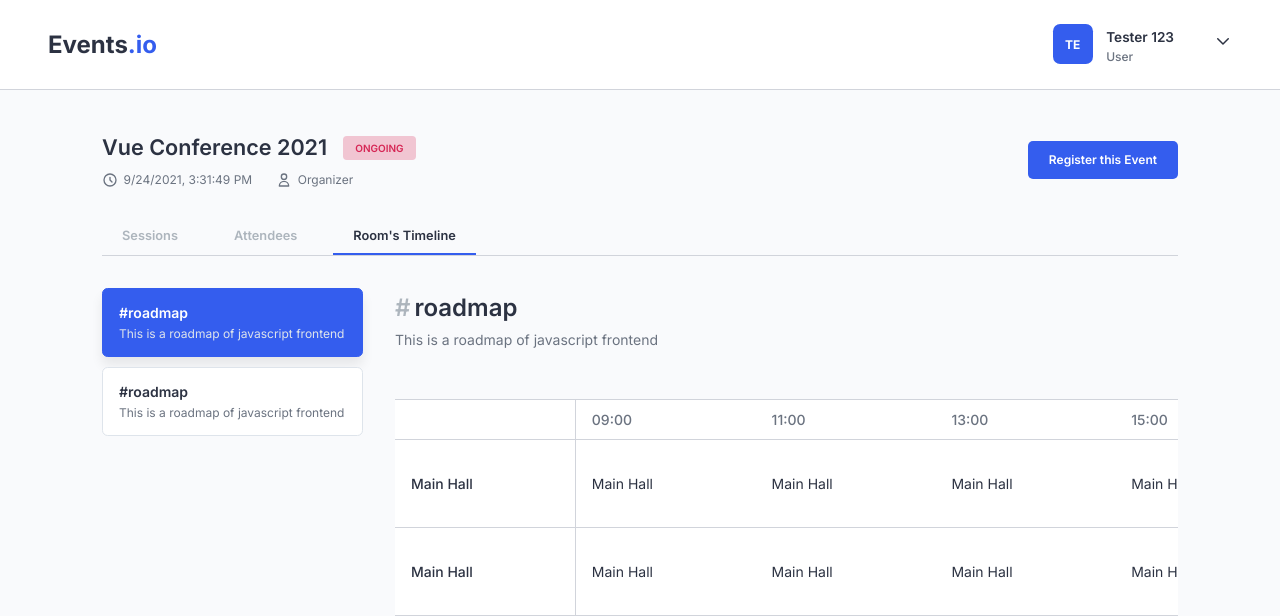
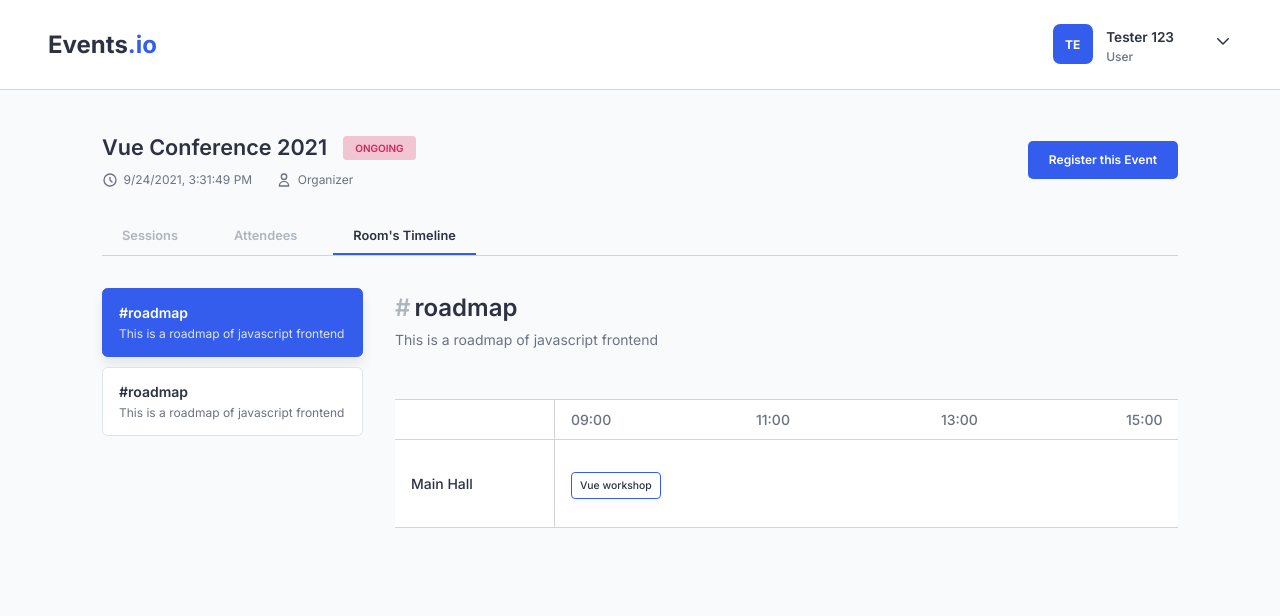
Before and after one commit to Erik3010/events.io, a React (Create React App) app: page /event/1 in a window 1280 px wide. Both pictures are taken after a click on the element "Room's Timeline". Shown: the top 616 px of the page. Built offline with nearby package versions, Linux system fonts and the light colour scheme.

Commit message:
fix: add additional style to event detail page

```diff
--- a/src/components/Event/EventTimeline/EventTimeline.js
+++ b/src/components/Event/EventTimeline/EventTimeline.js
@@ -52,24 +52,11 @@ function EventTimeline() {
                 >
                   Main Hall
                 </div>
-                <div className={styles["timeline-cell"]}>Main Hall</div>
-                <div className={styles["timeline-cell"]}>Main Hall</div>
-                <div className={styles["timeline-cell"]}>Main Hall</div>
-                <div className={styles["timeline-cell"]}>Main Hall</div>
-              </div>
-              <div className={styles["timeline-row"]}>
-                <div
-                  className={cx([
-                    styles["timeline-cell"],
-                    styles["timeline-room-title"],
-                  ])}
-                >
-                  Main Hall
+                <div className={styles["timeline-cell"]}>
+                  <div className={styles["session-list"]}>
+                    <div className={styles["session-item"]}>Vue workshop</div>
+                  </div>
                 </div>
-                <div className={styles["timeline-cell"]}>Main Hall</div>
-                <div className={styles["timeline-cell"]}>Main Hall</div>
-                <div className={styles["timeline-cell"]}>Main Hall</div>
-                <div className={styles["timeline-cell"]}>Main Hall</div>
               </div>
             </div>
           </div>
--- a/src/components/Event/EventTimeline/EventTimeline.module.scss
+++ b/src/components/Event/EventTimeline/EventTimeline.module.scss
@@ -45,9 +45,9 @@
   .timeline {
     &-container {
       overflow-y: auto;
-      padding-bottom: .75rem;
+      padding-bottom: 0.75rem;
       &::-webkit-scrollbar {
-        height: .5rem;
+        height: 0.5rem;
       }
       &::-webkit-scrollbar-track {
         background: none;
@@ -83,6 +83,7 @@
         .timeline-header {
           border-top: 1px solid $border;
           .timeline-cell {
+            flex: 1;
             padding: 0.5rem 1rem;
             color: $subtitle;
             font-weight: 500;
@@ -94,11 +95,11 @@
           min-width: 900px;
           border-bottom: 1px solid $border;
           .timeline-cell {
-            flex: 1;
             font-size: 0.875rem;
             &.timeline-room-header,
             &.timeline-room-title {
               border-right: 1px solid $border;
+              max-width: 10rem;
             }
           }
         }
@@ -119,6 +120,29 @@
             }
             .timeline-cell {
               padding: 2rem 1rem;
+              flex: 1;
+              .session-list {
+                display: flex;
+                position: relative;
+                height: 100%;
+                .session-item {
+                  position: absolute;
+                  left: 0;
+                  font-size: 0.65rem;
+                  padding: 0.25rem 0.5rem;
+                  border: 1px solid $primary;
+                  border-radius: 0.25rem;
+                  font-weight: 500;
+                  background: white;
+                  box-shadow: $shadowSm;
+                  word-break: break-all;
+                  cursor: pointer;
+                  transition: $transition;
+                  &:hover {
+                    background: $transparentPrimary;
+                  }
+                }
+              }
             }
           }
         }
```
